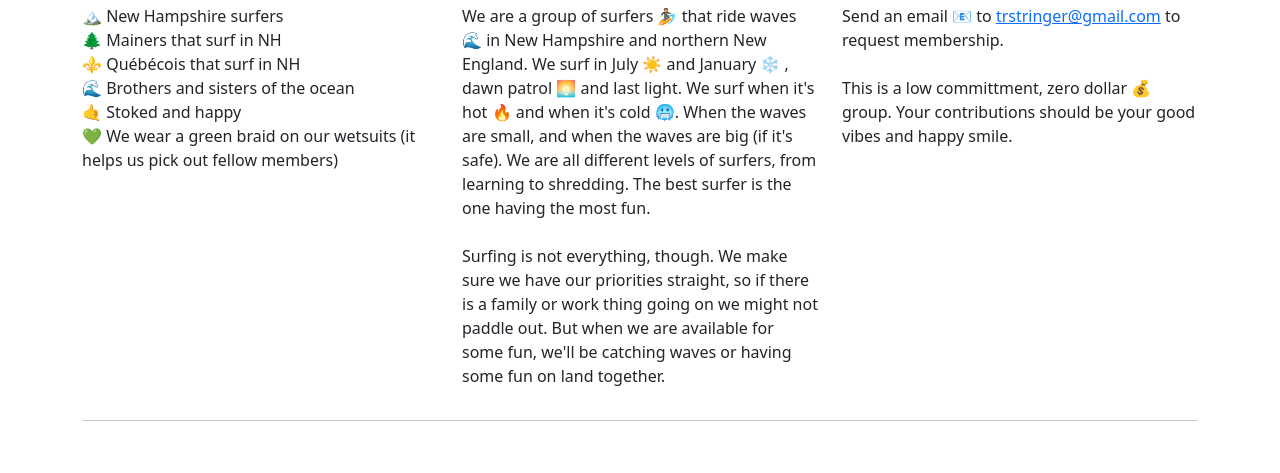
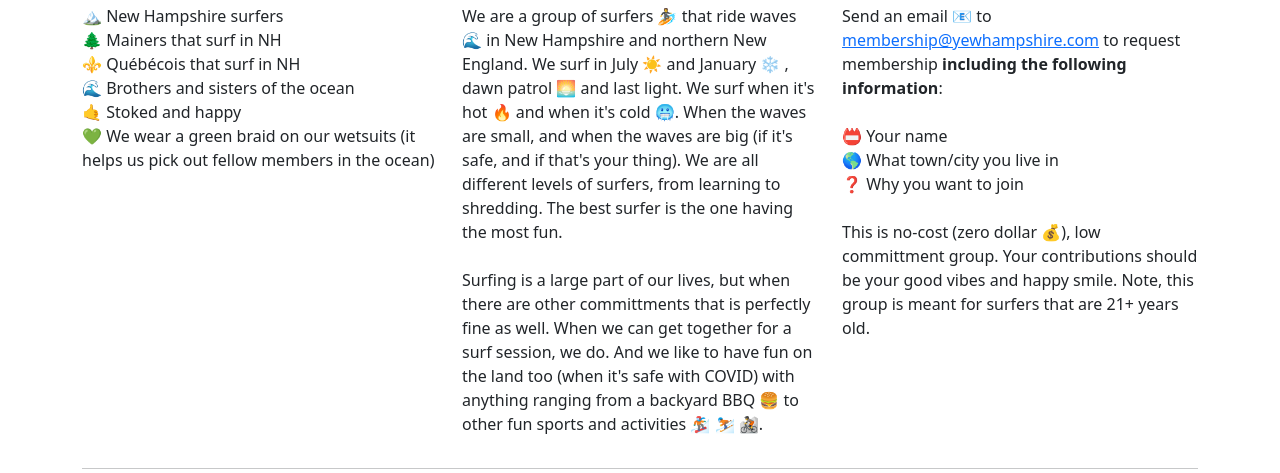
Before and after one commit to trstringer/yew-hampshire, a plain HTML site: page index.html in a window 1280 px wide. Shown: the part 271-744 px from the top of the page. Drawn offline with nearby package versions, Linux system fonts and the light colour scheme.

Commit message:
update website

```diff
--- a/index.html
+++ b/index.html
@@ -42,23 +42,30 @@
                 ⚜️  Québécois that surf in NH <br />
                 🌊 Brothers and sisters of the ocean <br />
                 🤙 Stoked and happy <br />
-                💚 We wear a green braid on our wetsuits (it helps us pick out fellow members)<br />
+                💚 We wear a green braid on our wetsuits (it helps us pick out fellow members in the ocean)<br />
             </p>
           </div>
           <div class="col-md-4">
             <h2>What do we stand for?</h2>
             <p>
-                We are a group of surfers 🏄 that ride waves 🌊 in New Hampshire and northern New England. We surf in July ☀️  and January ❄️ , dawn patrol 🌅 and last light. We surf when it's hot 🔥 and when it's cold 🥶. When the waves are small, and when the waves are big (if it's safe). We are all different levels of surfers, from learning to shredding. The best surfer is the one having the most fun.<br /><br />
+                We are a group of surfers 🏄 that ride waves 🌊 in New Hampshire and northern New England. We surf in July ☀️  and January ❄️ , dawn patrol 🌅 and last light. We surf when it's hot 🔥 and when it's cold 🥶. When the waves are small, and when the waves are big (if it's safe, and if that's your thing). We are all different levels of surfers, from learning to shredding. The best surfer is the one having the most fun.<br /><br />
 
-               Surfing is not everything, though. We make sure we have our priorities straight, so if there is a family or work thing going on we might not paddle out. But when we are available for some fun, we'll be catching waves or having some fun on land together.
+               Surfing is a large part of our lives, but when there are other committments that is perfectly fine as well. When we can get together for a surf session, we do. And we like to have fun on the land too (when it's safe with COVID) with anything ranging from a backyard BBQ 🍔 to other fun sports and activities 🏂 ⛷  🚵.
           </p>
           </div>
           <div class="col-md-4">
             <h2>How can you join?</h2>
             <p>
-                 Send an email 📧 to <a href="mailto:trstringer@gmail.com">trstringer@gmail.com</a> to request membership.<br /><br />
+                 Send an email 📧 to <a href="mailto:membership@yewhampshire.com?subject=Yew Hampshire membership request">membership@yewhampshire.com</a> to request membership <b>including the following information</b>:<br /><br />
 
-                 This is a low committment, zero dollar 💰 group. Your contributions should be your good vibes and happy smile.
+                 📛 Your name <br />
+                 🌎 What town/city you live in <br />
+                 ❓ Why you want to join <br />
+
+<br />
+                 This is no-cost (zero dollar 💰), low committment group. Your contributions should be your good vibes and happy smile.
+
+                 Note, this group is meant for surfers that are 21+ years old.
             </p>
           </div>
         </div>
```
